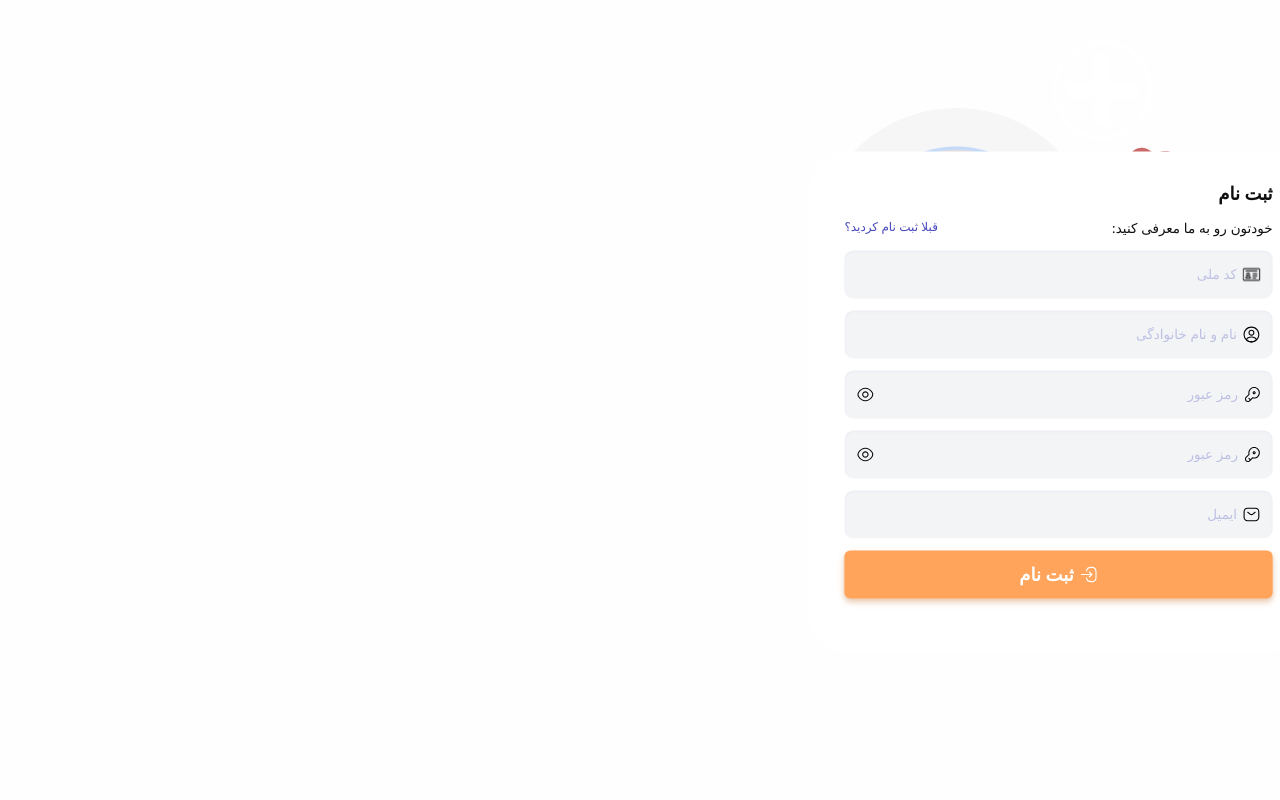
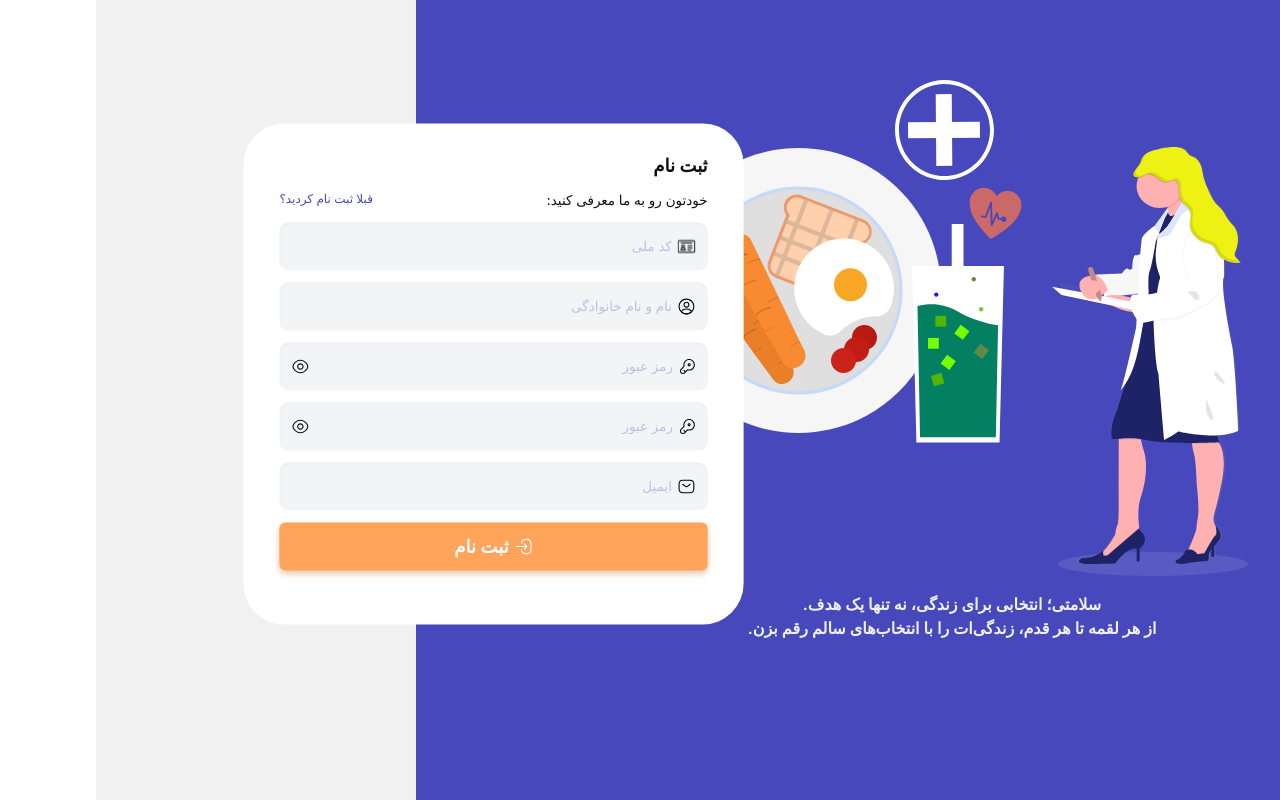
Before and after one commit to zahrabakhshandeh/Healthcare-Monitoring-Diet, a Next.js app: page /register/signup in a window 1280 px wide. Built offline with nearby package versions, Linux system fonts and the light colour scheme.

Commit message:
responsive signup page by postion and the postion will change acrros the parent

```diff
--- a/src/app/register/signup/page.tsx
+++ b/src/app/register/signup/page.tsx
@@ -1,27 +1,51 @@
 import SignUpArt from "/public/signup.svg";
 import SignupBox from "@/components/SignupComponents/SignupBox";
-import BlueBackground from "@/components/LoginComponents/LoginPageBackground"
+import BlueBackground from "@/components/LoginComponents/LoginPageBackground";
 
 const SignUpPage = () => {
   return (
-    <section className="flex flex-row justify-center lg:justify-start bg-[var(--hr-gray)]">
-      <div className="rotate-180 flex justify-centers">
+    <section className="flex relative h-screen justify-center item lg:justify-start lg:bg-[var(--hr-gray)]">
+      <div className="hidden lg:inline-block">
+        <div className="absolute flex flex-col gap-4 z-10 top-[10%] right-[10%]">
+          <SignUpArt />
+          <div className=" relative bottom-0 flex flex-col items-center">
+            <span className="text-[var(--hr-gray)] font-semibold text-base">
+              سلامتی؛ انتخابی برای زندگی، نه تنها یک هدف.
+            </span>
+            <span className="text-[var(--hr-gray)]  font-semibold text-base">
+              {" "}
+              از هر لقمه تا هر قدم، زندگی‌ات را با انتخاب‌های سالم رقم بزن.
+            </span>
+          </div>
+        </div>
+        <BlueBackground loginMode={false}/>
+      </div>
+      <main className="">
+        <SignupBox />
+      </main>
+
+      {/* <div className="rotate-180 hidden h-screen lg:flex justify-centers">
         <BlueBackground />
-      </div>
-      <div className="flex justify-center flex-row lg:absolute lg:m-10 z-2 gap-32">
-        <div className="flex flex-col items-center justify-center ms-14">
-          <div className="lg:flex justify-center items-center md:hidden hidden">
-              <SignUpArt />
+      </div> */}
+      {/* <div className="flex justify-center  flex-row lg:p-10 z-2 gap-32">
+        <div className="lg:flex hidden bg-[var(--primary-blue)]  flex-col items-center justify-center ps-14">
+          <div className="lg:flex  justify-center items-center md:hidden hidden">
+            <SignUpArt />
           </div>
           <div className="md:pt-1 flex flex-col items-center">
-              <span className="xl:pt-4 text-[var(--hr-gray)] font-semibold xl:text-base">سلامتی؛ انتخابی برای زندگی، نه تنها یک هدف.</span>
-              <span className="text-[var(--hr-gray)]  font-semibold text-base"> از هر لقمه تا هر قدم، زندگی‌ات را با انتخاب‌های سالم رقم بزن.</span>
+            <span className="xl:pt-4 text-[var(--hr-gray)] font-semibold xl:text-base">
+              سلامتی؛ انتخابی برای زندگی، نه تنها یک هدف.
+            </span>
+            <span className="text-[var(--hr-gray)]  font-semibold text-base">
+              {" "}
+              از هر لقمه تا هر قدم، زندگی‌ات را با انتخاب‌های سالم رقم بزن.
+            </span>
           </div>
         </div>
         <div className="flex justify-center items-center">
-            <SignupBox/>
+          <SignupBox />
         </div>
-      </div>
+      </div> */}
     </section>
   );
 };
```
